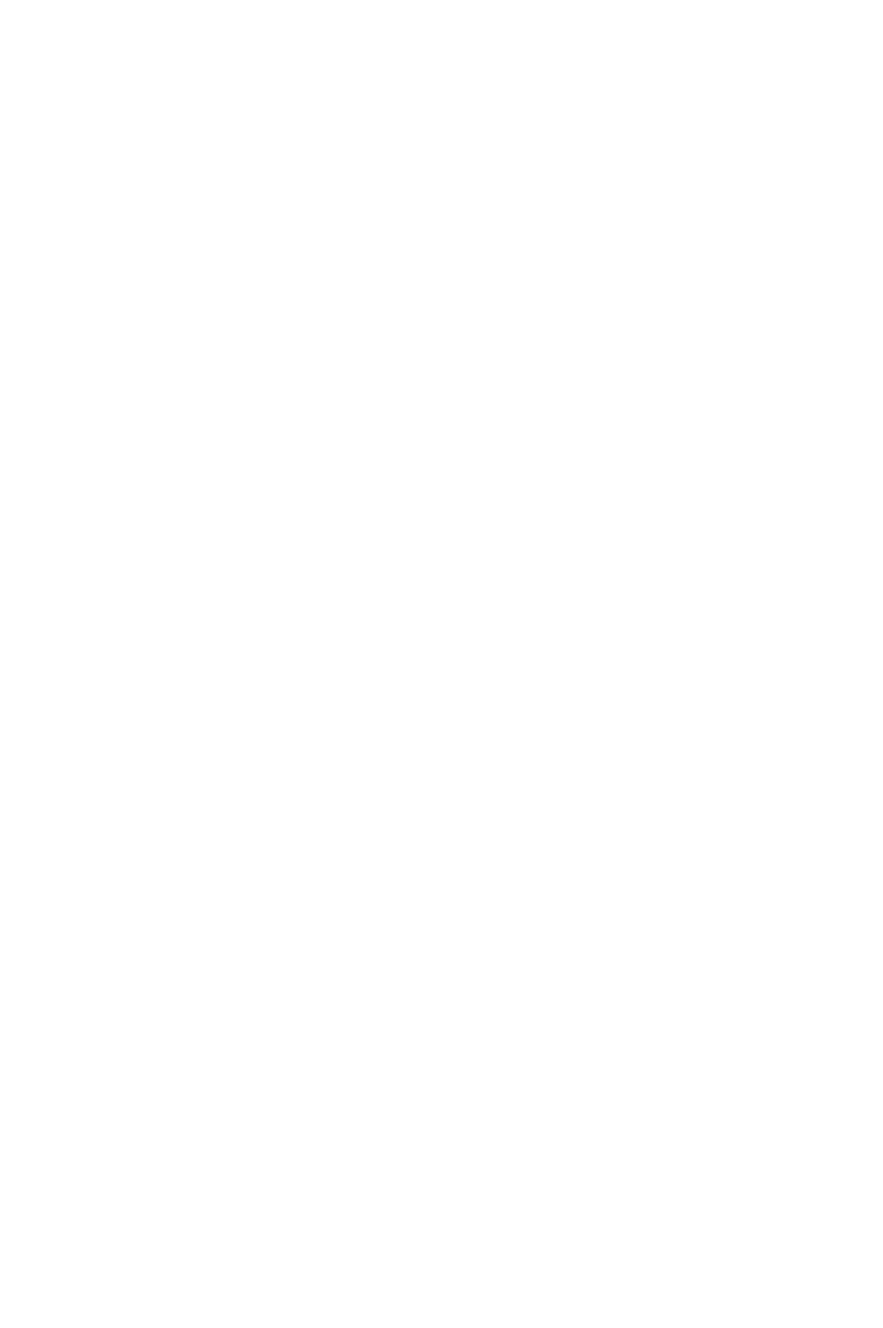
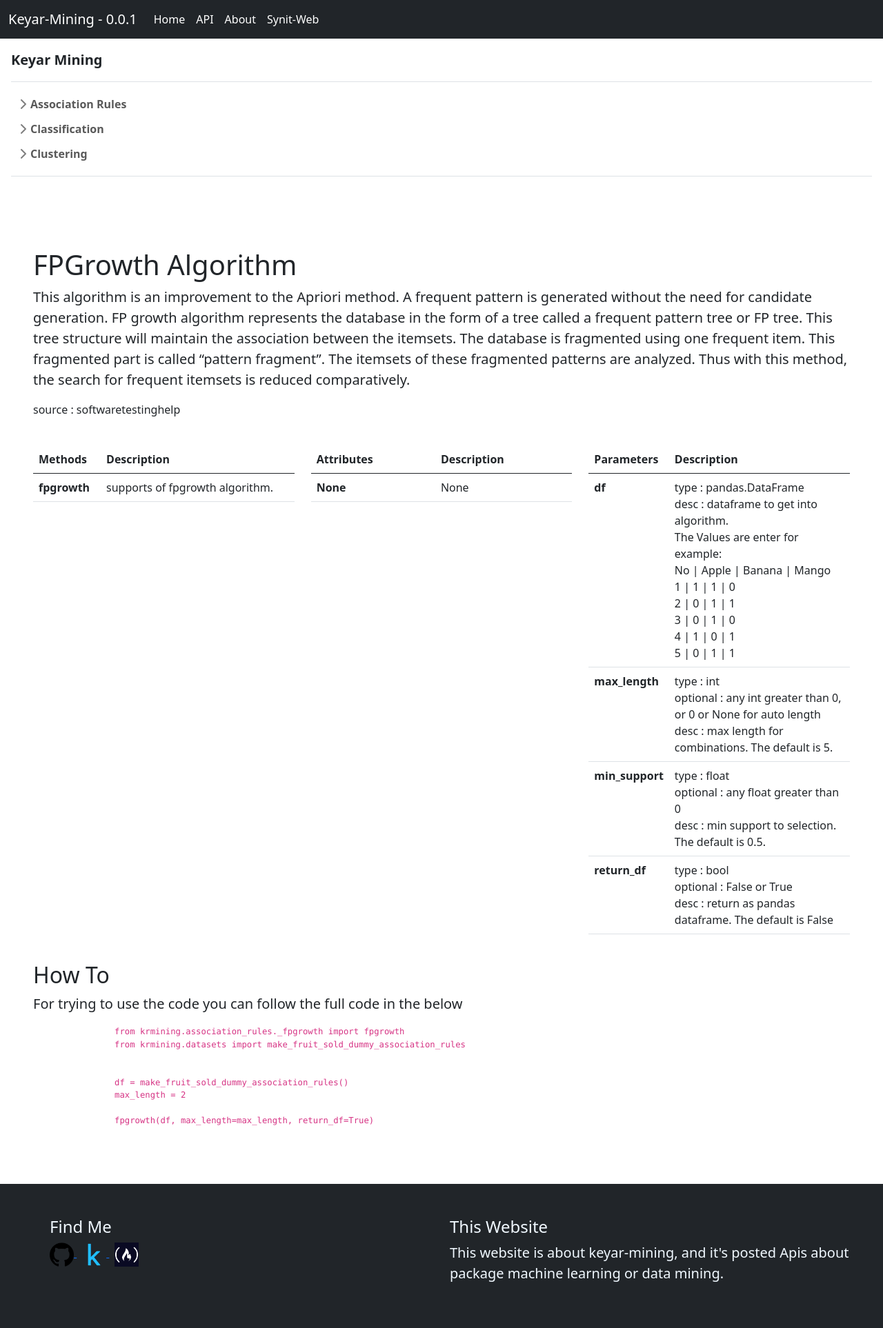
Before and after one commit to SynitCool/synit-web, a Flask app: page /keyar-mining/api/association-rules/fpgrowth in a window 1280 px wide. Before the commit the page is empty. Shown: the whole page at 69% size. Before the commit the page ends 800 px from the top, so only its background shows below. Run offline with Flask 2, Linux system fonts and the light colour scheme; some libraries are stand-ins or nearby versions.

Commit message:
create fpgrowth pages and fix apriori pages

```diff
--- a/synitweb/templates/keyar_mining/api_pages/association_rules/apriori.html
+++ b/synitweb/templates/keyar_mining/api_pages/association_rules/apriori.html
@@ -31,7 +31,7 @@
                         <tr>
                             <th scope="row">apriori</th>
                             <td scope="row">
-                                return pandas.DataFrame
+                                supports of apriori algorithm.
                             </td>
                         </tr>
                     </tbody>
--- a/synitweb/templates/keyar_mining/api_pages/association_rules/fpgrowth.html
+++ b/synitweb/templates/keyar_mining/api_pages/association_rules/fpgrowth.html
@@ -0,0 +1,128 @@
+{% extends "base_keyar_api.html" %}
+{% block title %}Synit Web - Keyar Mining{% endblock %}
+{% block keyar_api_content %}
+<div class="p-5">
+    <!-- Overview FPGrowth -->
+    <overview>
+        <h1 class="h1">FPGrowth Algorithm</h1>
+        <p class="lead">
+            This algorithm is an improvement to the Apriori method.
+            A frequent pattern is generated without the need for candidate generation.
+            FP growth algorithm represents the database in the form of a tree called a frequent pattern tree
+            or FP tree. This tree structure will maintain the association between the itemsets.
+            The database is fragmented using one frequent item. This fragmented part is called
+            “pattern fragment”. The itemsets of these fragmented patterns are analyzed.
+            Thus with this method, the search for frequent itemsets is reduced comparatively.
+        </p>
+        <p>source : softwaretestinghelp</p>
+    </overview>
+    <br/>
+    <!-- Methods, Attributes, and Parameter -->
+    <info>
+        <div class="row">
+            <div class="col-sm">
+                <table class="table">
+                    <thead>
+                        <tr>
+                            <th scope="col">Methods</th>
+                            <th scope="col">Description</th>
+                        </tr>
+                    </thead>
+                    <tbody>
+                        <tr>
+                            <th scope="row">fpgrowth</th>
+                            <td scope="row">
+                                supports of fpgrowth algorithm.
+                            </td>
+                        </tr>
+                    </tbody>
+                </table>
+            </div>
+            <div class="col-sm">
+                <table class="table">
+                    <thead>
+                        <tr>
+                            <th scope="col">Attributes</th>
+                            <th scope="col">Description</th>
+                        </tr>
+                    </thead>
+                    <tbody>
+                        <tr>
+                            <th scope="row">None</th>
+                            <td scope="row">None</td>
+                        </tr>
+                    </tbody>
+                </table>
+            </div>
+            <div class="col-sm">
+                <table class="table">
+                    <thead>
+                        <tr>
+                            <th scope="col">Parameters</th>
+                            <th scope="col">Description</th>
+                        </tr>
+                    </thead>
+                    <tbody>
+                        <tr>
+                            <th scope="row">df</th>
+                            <td scope="row">
+                                type : pandas.DataFrame <br/>
+                                desc : dataframe to get into algorithm. <br/>
+                                        The Values are enter for example: <br/>
+                                            No | Apple | Banana | Mango <br/>
+                                            1  |   1   |   1    |   0    <br/>
+                                            2  |   0   |   1    |   1    <br/>
+                                            3  |   0   |   1    |   0    <br/>
+                                            4  |   1   |   0    |   1 <br/>
+                                            5  |   0   |   1    |   1
+                            </td>
+                        </tr>
+                        <tr>
+                            <th scope="row">max_length</th>
+                            <td scope="row">
+                                type : int <br/>
+                                optional : any int greater than 0, or 0 or None for auto length <br/>
+                                desc : max length for combinations. The default is 5.
+                        </td>
+                        </tr>
+                        <tr>
+                            <th scope="row">min_support</th>
+                            <td scope="row">
+                                type : float <br/>
+                                optional : any float greater than 0 <br/>
+                                desc : min support to selection. The default is 0.5.
+                            </td>
+                        </tr>
+                        <tr>
+                            <th scope="row">return_df</th>
+                            <td scope="row">
+                                type : bool <br/>
+                                optional : False or True <br/>
+                                desc : return as pandas dataframe. The default is False
+                            </td>
+                        </tr>
+                    </tbody>
+                </table>
+            </div>
+        </div>
+    </info>
+    <br/>
+    <!-- How To -->
+    <howto>
+        <h2 class="h2">How To</h2>
+        <p class="lead">For trying to use the code you can follow the full code in the below</p>
+        <code>
+            <pre>
+                from krmining.association_rules._fpgrowth import fpgrowth
+                from krmining.datasets import make_fruit_sold_dummy_association_rules
+
+
+                df = make_fruit_sold_dummy_association_rules()
+                max_length = 2
+
+                fpgrowth(df, max_length=max_length, return_df=True)
+            </pre>
+        </code>
+    </howto>
+</div>
+{% endblock %}
```
